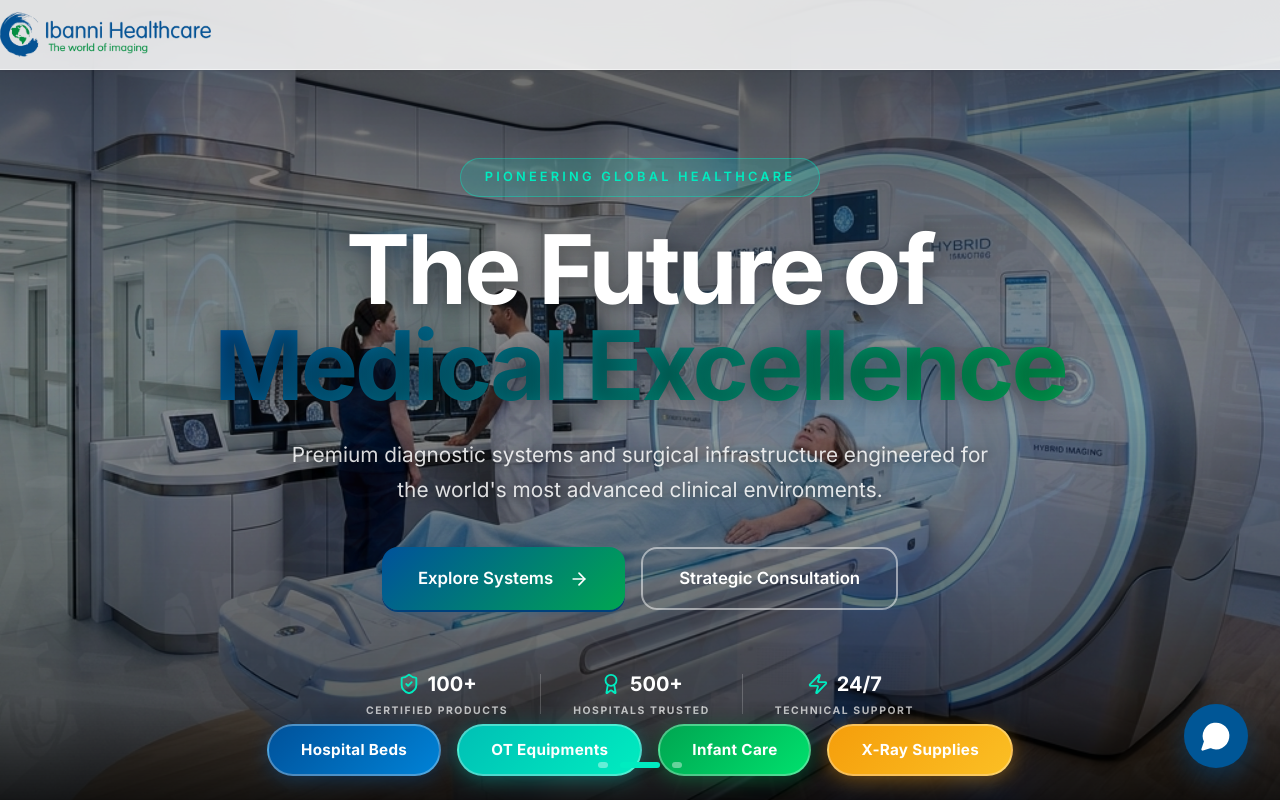
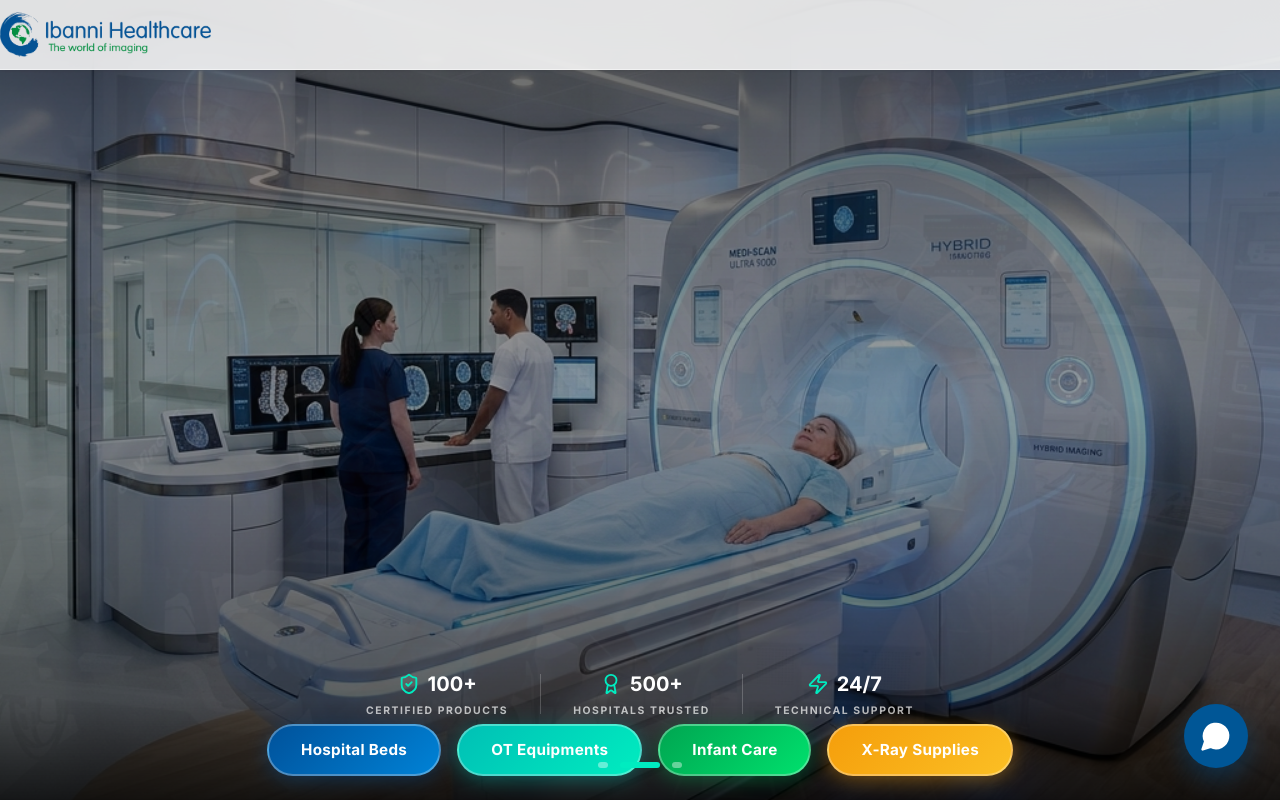
Before and after one commit to jyothi1999sl-code/Ibanni-Healthcare, a React (Vite) app: page / in a window 1280 px wide. Shown: the top 800 px of the page. Built offline with nearby package versions, Linux system fonts and the light colour scheme.

Commit message:
feat: remove all text overlay from hero banner, show clean images only

```diff
--- a/src/components/Hero.tsx
+++ b/src/components/Hero.tsx
@@ -1,4 +1,4 @@
-import { ArrowRight, ShieldCheck, Award, Zap, ChevronDown } from 'lucide-react';
+import { ShieldCheck, Award, Zap, ChevronDown } from 'lucide-react';
 import { useState, useEffect, useRef } from 'react';
 
 const slides = [
@@ -134,96 +134,8 @@ export default function Hero() {
         </div>
       </div>
 
-      {/* ── HERO CONTENT — fully transparent, no blur ── */}
-      <div className="container" style={{
-        position: 'relative',
-        zIndex: 4,
-        flex: 1,
-        display: 'flex',
-        flexDirection: 'column',
-        alignItems: 'center',
-        justifyContent: 'center',
-        textAlign: 'center',
-        transform: `rotateY(${tilt.x / 3}deg) rotateX(${tilt.y / 3}deg)`,
-        transition: 'transform 0.15s ease-out',
-        padding: '2rem 1rem',
-      }}>
-        <div className="animate-fade-in-up" style={{ maxWidth: '900px', width: '100%' }}>
-          <div className="badge" style={{
-            background: 'rgba(0, 192, 181, 0.2)',
-            color: '#00ecc0',
-            border: '1px solid rgba(0, 236, 192, 0.4)',
-            padding: '0.5rem 1.5rem',
-            fontSize: '0.8rem',
-            letterSpacing: '0.25em',
-            marginBottom: '1.5rem',
-            display: 'inline-block'
-          }}>PIONEERING GLOBAL HEALTHCARE</div>
-
-          <h1 style={{
-            fontSize: 'clamp(2.8rem, 8vw, 6rem)',
-            color: 'white',
-            fontWeight: 900,
-            lineHeight: 1.0,
-            letterSpacing: '-0.03em',
-            marginBottom: '1.5rem',
-            textShadow: '0 2px 20px rgba(0,0,0,0.4)'
-          }}>
-            The Future of{' '}
-            <span className="text-gradient" style={{ display: 'inline-block' }}>Medical Excellence</span>
-          </h1>
-
-          <p style={{
-            fontSize: 'clamp(1rem, 2.5vw, 1.3rem)',
-            color: 'rgba(255,255,255,0.85)',
-            maxWidth: '700px',
-            margin: '0 auto 2.5rem',
-            lineHeight: 1.7,
-            fontWeight: 400,
-            textShadow: '0 1px 8px rgba(0,0,0,0.5)'
-          }}>
-            Premium diagnostic systems and surgical infrastructure engineered for the world's most advanced clinical environments.
-          </p>
-
-          <div className="hero-buttons" style={{
-            display: 'flex',
-            gap: '1rem',
-            justifyContent: 'center',
-            width: '100%',
-            flexWrap: 'wrap'
-          }}>
-            <a href="#equipment" className="btn btn-3d" style={{
-              padding: '1rem 2.25rem',
-              fontSize: '1.05rem',
-              borderRadius: '1rem',
-            }}>
-              Explore Systems <ArrowRight size={20} style={{ marginLeft: '0.5rem' }} />
-            </a>
-            <a
-              href="#contact"
-              style={{
-                display: 'inline-flex',
-                alignItems: 'center',
-                justifyContent: 'center',
-                padding: '1rem 2.25rem',
-                fontSize: '1.05rem',
-                borderRadius: '1rem',
-                background: 'transparent',
-                color: 'white',
-                border: '2px solid rgba(255,255,255,0.5)',
-                fontWeight: 600,
-                transition: 'all 0.3s ease',
-                cursor: 'pointer',
-                textDecoration: 'none',
-              }}
-              onMouseOver={e => { e.currentTarget.style.background = 'rgba(255,255,255,0.15)'; }}
-              onMouseOut={e => { e.currentTarget.style.background = 'transparent'; }}
-            >
-              Strategic Consultation
-            </a>
-          </div>
-        </div>
-      </div>
+      {/* ── HERO CONTENT — REMOVED, showing clean images ── */}
+      <div style={{ flex: 1 }}></div>
 
       {/* Statistics Bar */}
       <div style={{
```
